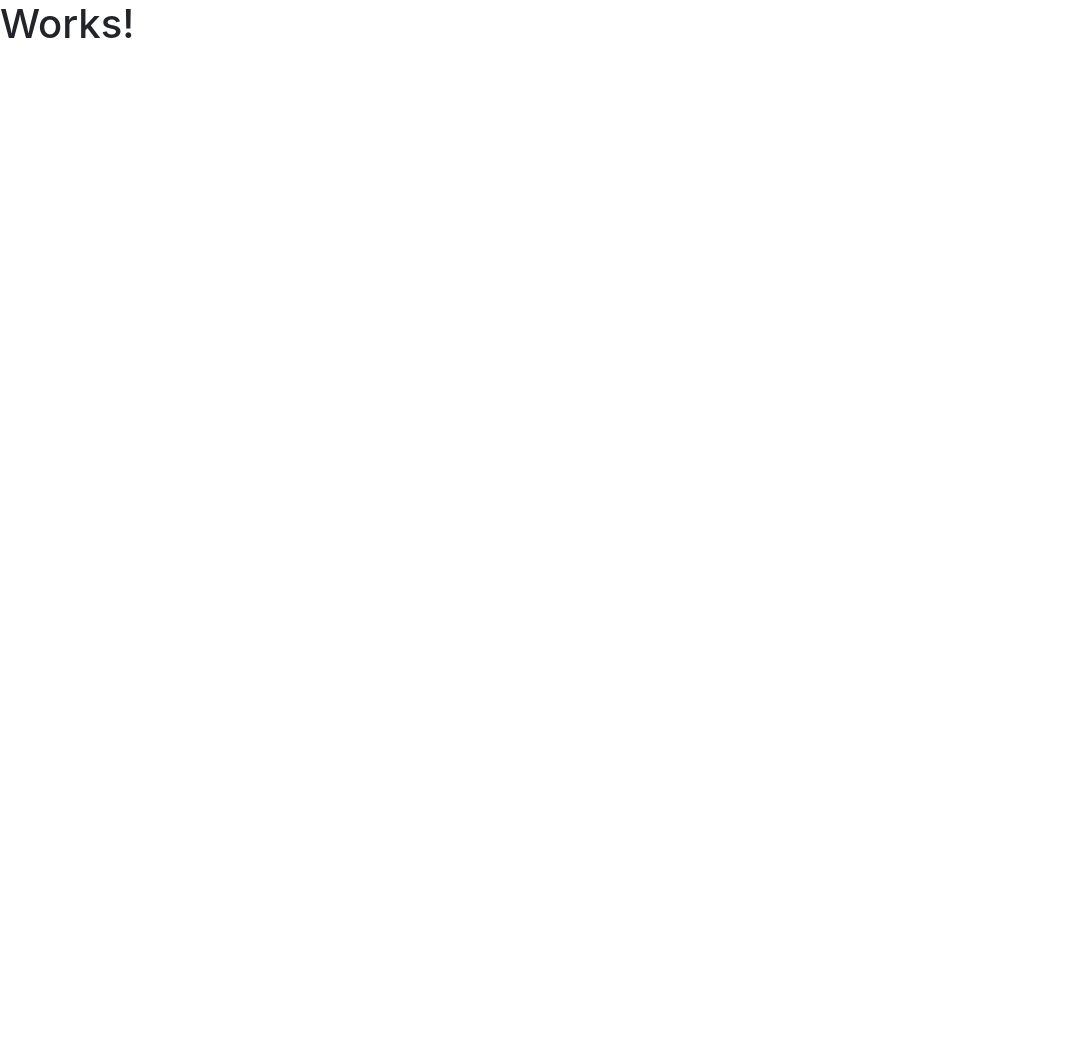
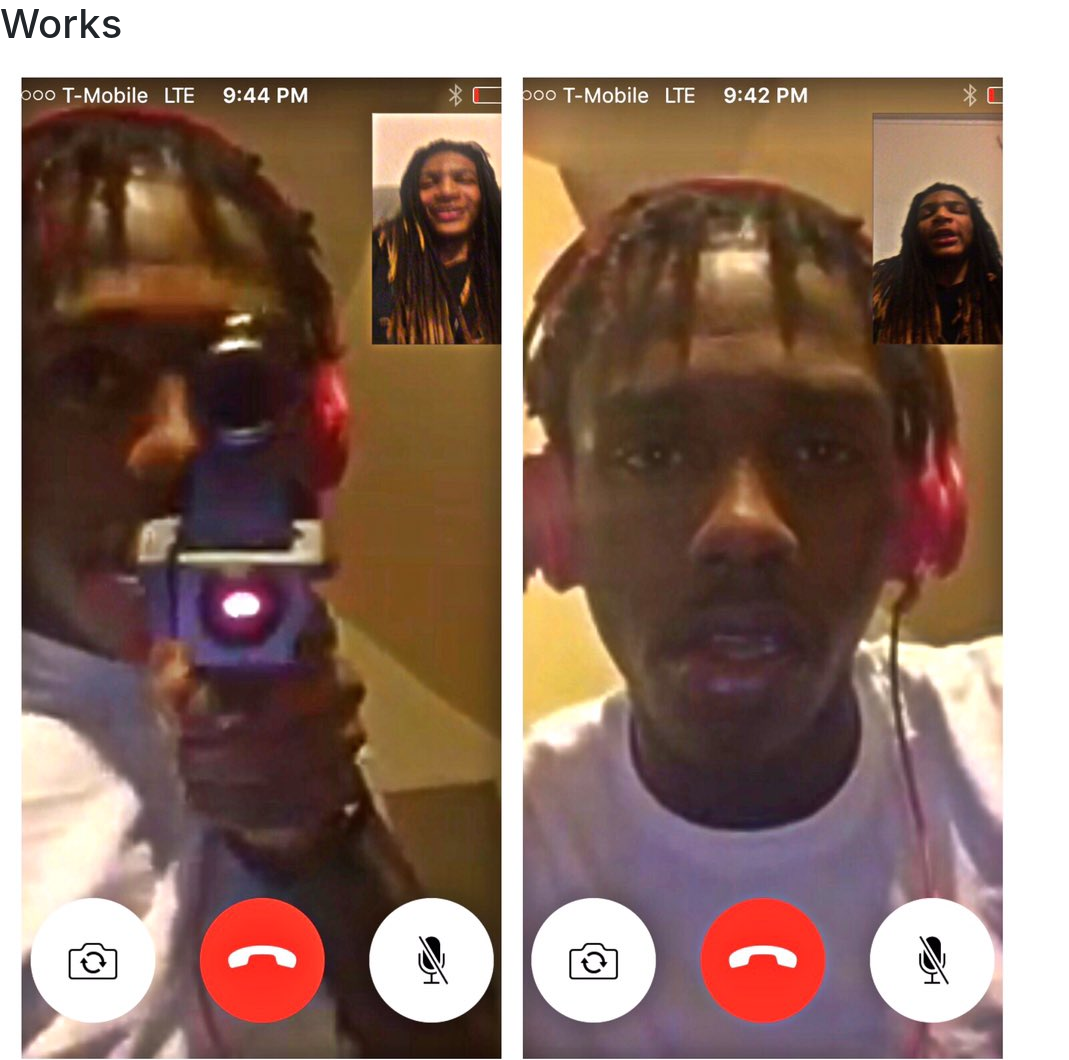
Before and after one commit to Dmarky9873/hackathon, a plain HTML site: page index.html in a window 1280 px wide. Shown: the whole page, without its empty margins (0-1069 px from the left). Before the commit the page ends 800 px from the top, so only its background shows below. Drawn offline with nearby package versions, Linux system fonts and the light colour scheme.

Commit message:
added image

```diff
--- a/index.html
+++ b/index.html
@@ -20,7 +20,8 @@
   </head>
 
   <body>
-    <h1>Works!</h1>
+    <h1>Works</h1>
+    <img src="./public/images/image.jpg" alt="" />
 
     <!-- Optional JavaScript -->
     <!-- jQuery first, then Popper.js, then Bootstrap JS -->
```
Also changed, not shown: public/images/image.jpg (added).
